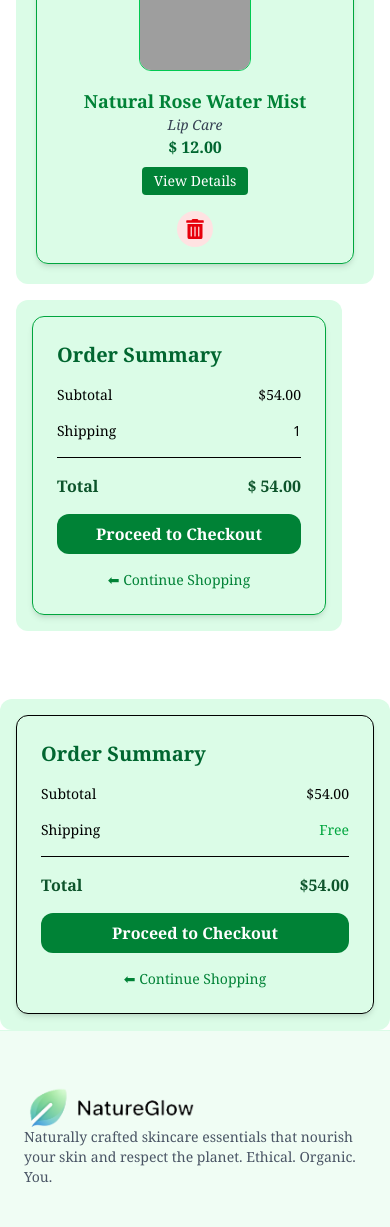
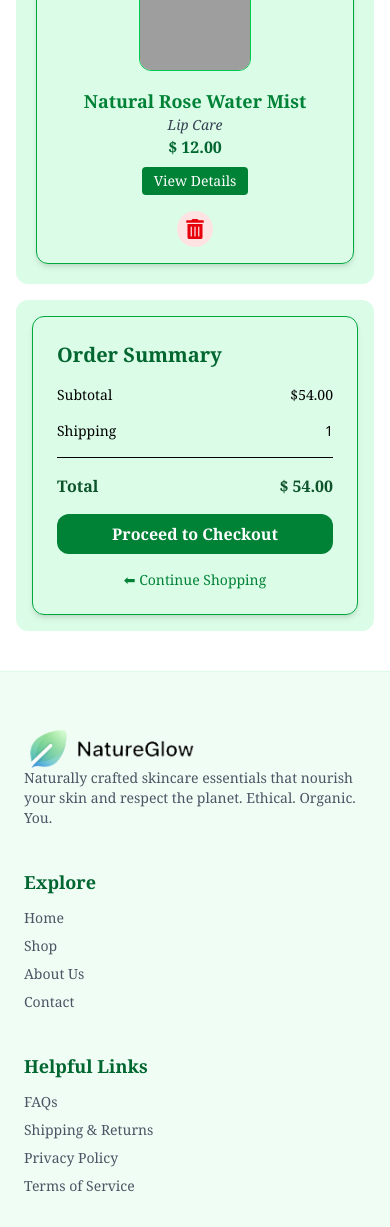
Before and after one commit to md-abu-naim/NatureGlow, a React (Vite) app: page /cart in a window 390 px wide. Shown: the part 1476-2703 px from the top of the page. Built offline with nearby package versions, Linux system fonts and the light colour scheme; grey boxes are pictures that could not be loaded.

Commit message:
cart page summary responsive

```diff
--- a/src/Pages/Cart/Cart.jsx
+++ b/src/Pages/Cart/Cart.jsx
@@ -61,7 +61,7 @@ const Cart = () => {
                     </div>
 
                     {/* Order Summary */}
-                    <div>
+                    <div className='col-span-3'>
                         <div className='bg-green-100 p-4 rounded-xl'>
                             <div className='p-6 shadow-md rounded-xl border border-green-600 space-y-4'>
                                 <h2 className="text-xl font-bold text-green-800">Order Summary</h2>
@@ -86,7 +86,7 @@ const Cart = () => {
                 </div>
             </div>
 
-            <div className="">
+            {/* <div className="">
                 <div className="grid grid-cols-1 lg:grid-cols-3 gapd-6 mt-7 ">
                     <div>
                         <div className='bg-green-100 p-4 rounded-xl'>
@@ -115,7 +115,7 @@ const Cart = () => {
                         </div>
                     </div>
                 </div>
-            </div>
+            </div> */}
         </div>
     );
 };
```
